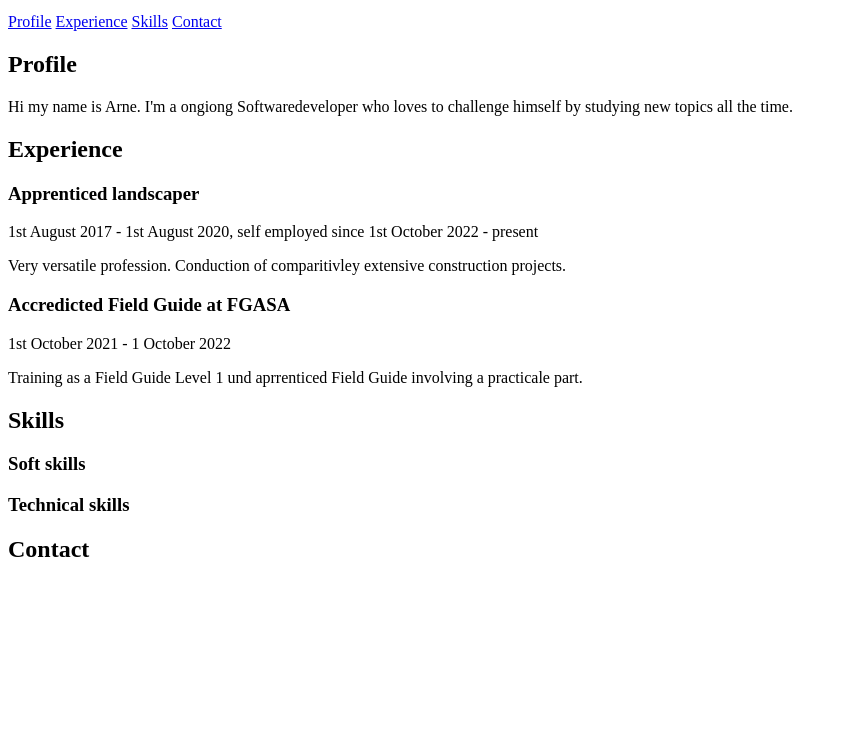
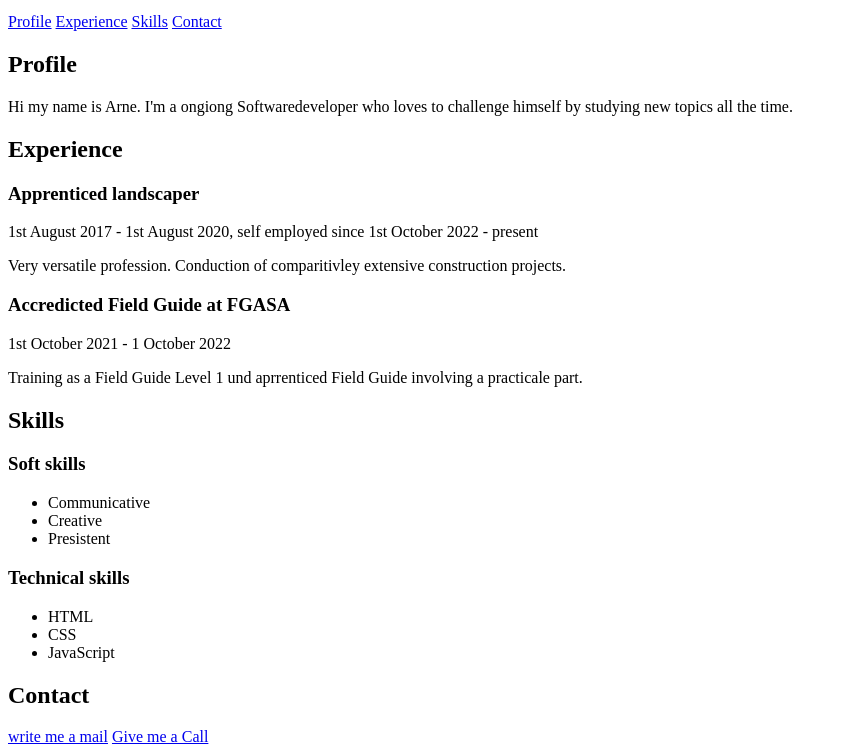
Before and after one commit to Arne-Seemann/first-steps-with-git, a plain HTML site: page CV/index.html in a window 1280 px wide. Shown: the part 101-855 px from the top of the page, without its empty margins (0-844 px from the left). Before the commit the page ends 800 px from the top, so only its background shows below. Drawn offline with Linux system fonts and the light colour scheme.

Commit message:
more details

```diff
--- a/CV/index.html
+++ b/CV/index.html
@@ -49,15 +49,29 @@
 
         <article id="skills">
             <h2>Skills</h2>
+
             <section>
                 <h3>Soft skills</h3>
+                <ul>
+                    <li>Communicative</li>
+                    <li>Creative</li>
+                    <li>Presistent</li>
+                </ul>
             </section>
+
             <section>
                 <h3>Technical skills</h3>
+                <ul>
+                    <li>HTML</li>
+                    <li>CSS</li>
+                    <li>JavaScript</li>
+                </ul>
             </section>
         </article>
         <article id="contact">
             <h2>Contact</h2>
+            <a href="mailto:arneseemann@icloud.com">write me a mail</a>
+            <a href="tel:01711191097">Give me a Call</a>
         </article>
     </main>
 
```
